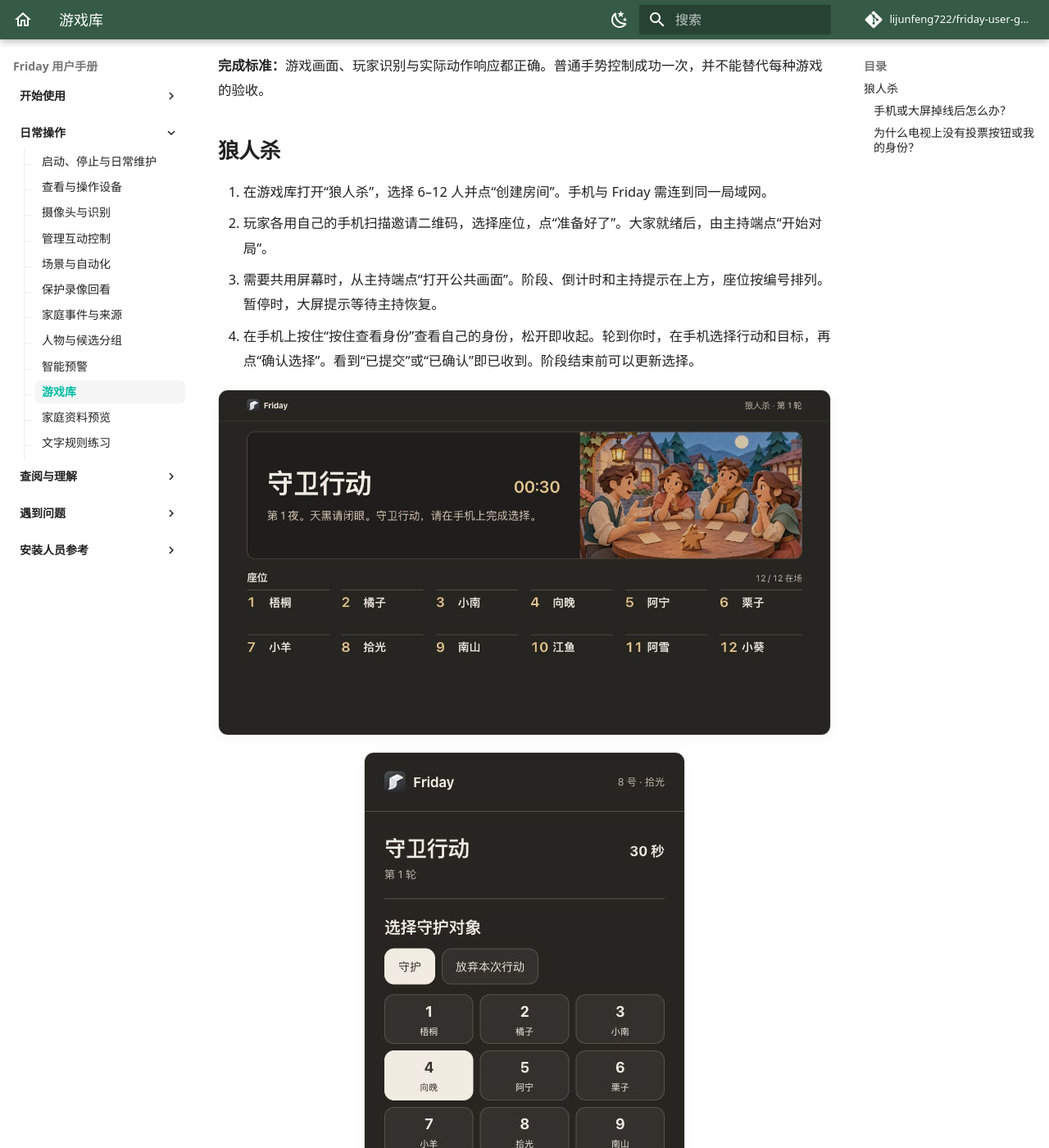
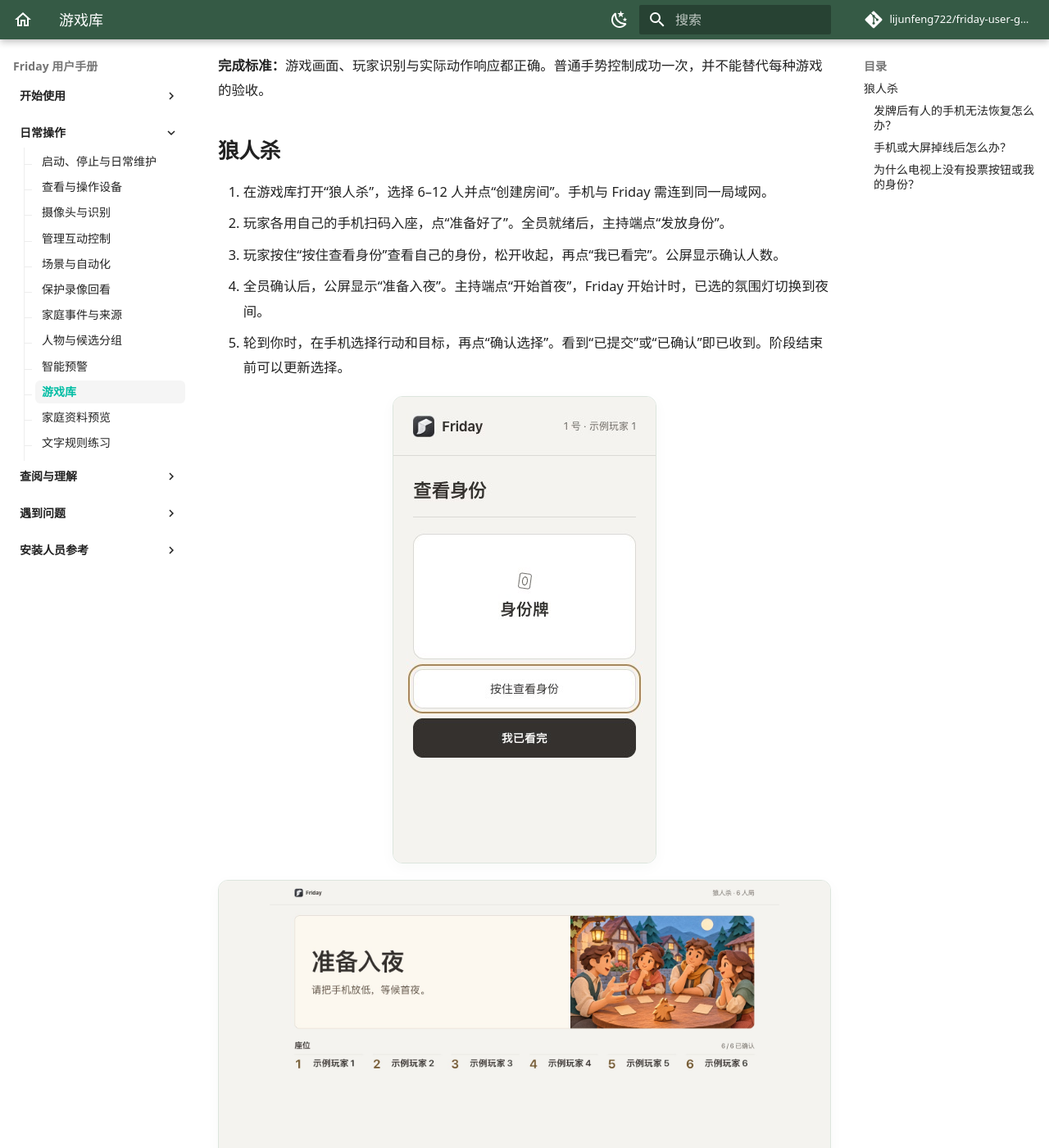
Before and after one commit to lijunfeng722/friday-user-guide, an MkDocs documentation site: the page built from docs/guides/games.md, in a window 1280 px wide and 1400 px high, scrolled down 922 px. Shown: the whole window at 82% size. Built offline with MkDocs 1.6.1 and Material for MkDocs 9.7.7, drawn with Linux system fonts in a browser that asks for light colours; comment, search, counter and statistics services are not loaded; some of the changed text lies outside the part shown.

Commit message:
文档：说明狼人杀认牌与首夜

```diff
--- a/docs/guides/games.md
+++ b/docs/guides/games.md
@@ -2,7 +2,7 @@
 
 先检查识别与显示条件，再选择游戏和玩家。
 
-页面提供林间滑雪、双人网球、动作闯关、运动闯关、座位指认与全屋互动等入口。每项需要的玩家人数和动作不同。
+页面提供林间滑雪、双人网球、动作闯关、运动闯关、狼人杀与全屋互动等入口。每项需要的玩家人数和动作不同。
 
 ![游戏库示例，识别服务未配置时开始按钮不可用](../assets/screenshots/friday-games.jpg)
 
@@ -17,13 +17,24 @@
 ## 狼人杀
 
 1. 在游戏库打开“狼人杀”，选择 6–12 人并点“创建房间”。手机与 Friday 需连到同一局域网。
-2. 玩家各用自己的手机扫描邀请二维码，选择座位，点“准备好了”。大家就绪后，由主持端点“开始对局”。
-3. 需要共用屏幕时，从主持端点“打开公共画面”。阶段、倒计时和主持提示在上方，座位按编号排列。暂停时，大屏提示等待主持恢复。
-4. 在手机上按住“按住查看身份”查看自己的身份，松开即收起。轮到你时，在手机选择行动和目标，再点“确认选择”。看到“已提交”或“已确认”即已收到。阶段结束前可以更新选择。
+2. 玩家各用自己的手机扫码入座，点“准备好了”。全员就绪后，主持端点“发放身份”。
+3. 玩家按住“按住查看身份”查看自己的身份，松开收起，再点“我已看完”。公屏显示确认人数。
+4. 全员确认后，公屏显示“准备入夜”。主持端点“开始首夜”，Friday 开始计时，已选的氛围灯切换到夜间。
+5. 轮到你时，在手机选择行动和目标，再点“确认选择”。看到“已提交”或“已确认”即已收到。阶段结束前可以更新选择。
+
+![示例对局的手机端，松开已收起身份牌，确认按钮可用](../assets/screenshots/friday-werewolf-identity-phone.jpg)
+
+![示例对局的公屏，大家都确认身份后显示准备入夜](../assets/screenshots/friday-werewolf-identity-tv.jpg)
+
+从主持端点“打开公共画面”可以在电视上查看。阶段、倒计时和主持提示在座位上方。暂停时，公屏提示等待恢复。
 
 ![合成对局的大屏，主持提示和倒计时位于座位上方](../assets/screenshots/friday-werewolf-tv.jpg)
 
 ![合成对局的手机端，选中 4 号并提交守护后显示回执](../assets/screenshots/friday-werewolf-phone.jpg)
+
+### 发牌后有人的手机无法恢复怎么办？
+
+主持端可以在首夜开始前点“返回入座”。移除无法恢复的旧座位后，请该玩家重新扫码。大家重新准备、发牌并确认身份。
 
 ### 手机或大屏掉线后怎么办？
 
```
Also changed, not shown: USER_MANUAL.md (+15 -4 lines), docs/assets/screenshots/friday-werewolf-identity.source.json (added, +56 -0 lines), docs/assets/screenshots/friday-werewolf-identity-phone.jpg (added), docs/assets/screenshots/friday-werewolf-identity-tv.jpg (added).
